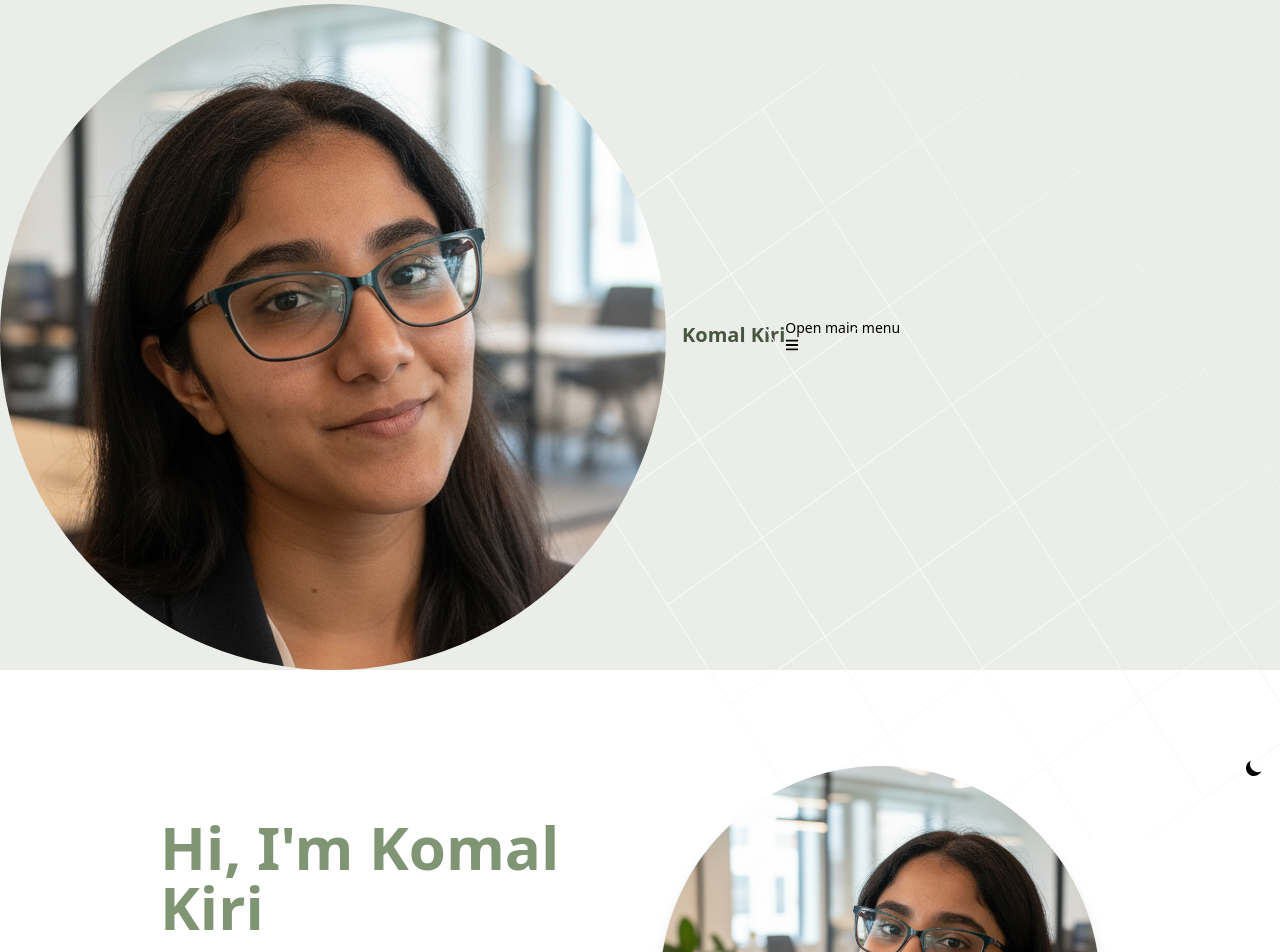
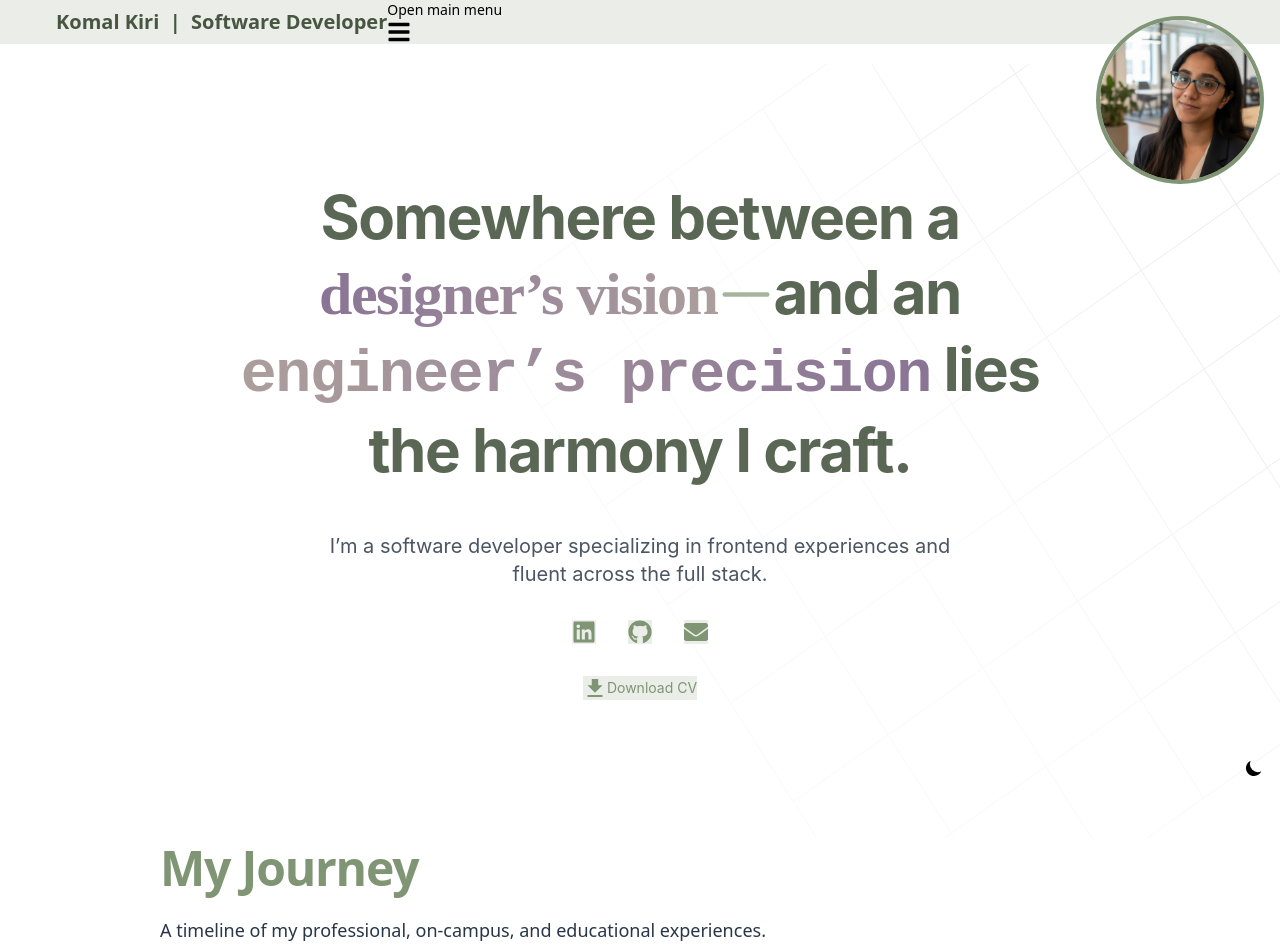
Before and after one commit to Komal-7/kk-portfolio, a Next.js app: page / in a window 1280 px wide. Shown: the top 952 px of the page. Built offline with nearby package versions, Linux system fonts and the light colour scheme.

Commit message:
Finalized & Updated Home page

```diff
--- a/app/page.tsx
+++ b/app/page.tsx
@@ -25,6 +25,17 @@ export default function Home() {
           />
         </div>
       </div>
+      <div className="fixed top-4 right-4 z-15">
+      <div className="relative w-24 h-24 md:w-42 md:h-42 rounded-full overflow-hidden border-4 border-[#7F9574] dark:border-[#039275]">
+        <Image
+          src="/avatar-full.png"
+          alt="John Doe's profile picture"
+          fill
+          className="object-cover"
+          priority
+        />
+      </div>
+      </div>
       <div className="absolute bottom-4 right-4">
         <DarkThemeToggle />
       </div>
--- a/components/About.tsx
+++ b/components/About.tsx
@@ -1,34 +1,97 @@
-import Image from "next/image";
+"use client";
+
+import { Button } from "flowbite-react";
+import { motion } from "framer-motion";
+import { FaGithub, FaLinkedin, FaEnvelope } from "react-icons/fa";
+import { IoMdDownload } from "react-icons/io";
 
 export default function About() {
   return (
-    <section
-      id="about"
-      className="flex flex-col md:flex-row items-center py-24 px-8 md:px-40 text-white scroll-mt-20"
-    >
+    <section className="min-h-screen flex items-center justify-center font-[Inter,sans-serif] px-4">
+      <div className="text-center p-4 max-w-4xl mx-auto z-5">
 
-      <div className="md:w-1/2 space-y-6 text-center md:text-left z-100">
-        <h1 className="text-4xl md:text-6xl font-bold text-[#7F9574] dark:text-[#039275]">
-          Hi, I'm Komal Kiri
+        <h1 className="text-3xl md:text-5xl lg:text-6xl font-bold leading-tight px-4 pb-3 pt-6 tracking-tight text-[#485641] dark:text-gray-300">
+          <span className="text-[#485641]/90 dark:text-gray-400">
+            Somewhere between a{" "}
+          </span>
+
+          {/* Designer text — 4-color animated gradient */}
+          <motion.span
+            className="font-[Playfair_Display,serif] text-transparent bg-clip-text bg-gradient-to-r from-[#8A7495] via-[#B5A99E] to-[#8FC375]
+    dark:from-[#039275] dark:via-[#04AC8A] dark:via-[#609454] dark:to-[#079C7E]"
+            animate={{
+              backgroundPosition: ["0% 50%", "100% 50%", "0% 50%"],
+            }}
+            transition={{
+              duration: 6,
+              ease: "easeInOut",
+              repeat: Infinity,
+            }}
+            style={{ backgroundSize: "250% 250%" }}
+          >
+            designer’s vision
+          </motion.span>
+
+          {/* Connector animation */}
+          <motion.span
+            className="inline-block mx-2 h-1 w-10 align-middle bg-[#7F9574]/70 dark:bg-[#04AC8A]/70 rounded-full"
+            animate={{
+              y: [0, -4, 0],
+              scale: [1, 1.2, 1],
+            }}
+            transition={{
+              duration: 1.8,
+              ease: "easeInOut",
+              repeat: Infinity,
+            }}
+          />
+
+          <span className="text-[#485641]/90 dark:text-gray-400">and an </span>
+
+          {/* Engineer text — same gradient reversed */}
+          <motion.span
+            className="font-[Roboto_Mono,monospace] text-transparent bg-clip-text bg-gradient-to-r from-[#8FC375] via-[#B5A99E] to-[#8A7495]
+    dark:from-[#079C7E] dark:via-[#609454] dark:via-[#04AC8A] dark:to-[#039275]"
+            animate={{
+              backgroundPosition: ["100% 50%", "0% 50%", "100% 50%"],
+            }}
+            transition={{
+              duration: 6,
+              ease: "easeInOut",
+              repeat: Infinity,
+            }}
+            style={{ backgroundSize: "250% 250%" }}
+          >
+            engineer’s precision
+          </motion.span>
+
+          <span className="text-[#485641]/90 dark:text-gray-400">
+            {" "}
+            lies the harmony I craft.
+          </span>
         </h1>
-        <p className="text-lg md:text-xl text-[#283648] dark:text-gray-300 leading-relaxed">
-          I’m a software developer passionate about building modern web
-          applications with React, Next.js, and Tailwind CSS. I love creating
-          clean, responsive interfaces and exploring new technologies that make
-          development faster and more enjoyable.
+
+        <p className="mt-8 text-lg md:text-xl text-gray-600 dark:text-gray-400 max-w-2xl mx-auto">
+          I’m a software developer specializing in frontend experiences and fluent across the full stack.
         </p>
-      </div>
 
+        <div className="mt-8 flex justify-center gap-8">
+            <Button className="bg-[#EAEDE8] text-[#7F9574] hover:bg-[#D0D7CB] dark:bg-[#1F2937] dark:text-[#039275] dark:hover:bg-[#41536d]">
+                <FaLinkedin className="h-6 w-6" />
+            </Button>
+            <Button className="bg-[#EAEDE8] text-[#7F9574] hover:bg-[#D0D7CB] dark:bg-[#1F2937] dark:text-[#039275] dark:hover:bg-[#41536d]">
+                <FaGithub className="h-6 w-6" />
+            </Button>
+            <Button className="bg-[#EAEDE8] text-[#7F9574] hover:bg-[#D0D7CB] dark:bg-[#1F2937] dark:text-[#039275] dark:hover:bg-[#41536d]">
+                <FaEnvelope className="h-6 w-6" />
+            </Button>
+        </div>
 
-      <div className="mt-10 md:mt-0 md:w-1/2 flex justify-center z-100">
-        <div className="w-100 h-100 md:w-110 md:h-110 rounded-full overflow-hidden shadow-lg shadow-[#283648]/20 dark:shadow-[#06AE92]/20">
-          <Image
-            src="/avatar-full.png"
-            alt="Komal Kiri"
-            width={600}
-            height={600}
-            className="object-cover w-full h-full"
-          />
+        <div className="mt-8 mb-8 flex justify-center">
+            <Button className="bg-[#EAEDE8] text-[#7F9574] hover:bg-[#D0D7CB] dark:bg-[#1F2937] dark:text-[#039275] dark:hover:bg-[#41536d]">
+                <IoMdDownload className="h-6 w-6" />
+                Download CV
+            </Button>
         </div>
       </div>
     </section>
--- a/components/MyNavbar.tsx
+++ b/components/MyNavbar.tsx
@@ -4,23 +4,19 @@ import Link from "next/link";
 
 export function MyNavbar() {
   return (
-    <Navbar fluid rounded className="bg-[#EAEDE8]">
-      <NavbarBrand className="gap-4">
-        <div className="flex flex-wrap mt-1">
-          <Avatar img="/avatar.png" alt="avatar of KK" rounded />
-        </div>
-        <span className="self-center whitespace-nowrap text-xl font-semibold text-[#485641] dark:text-white">Komal Kiri</span>
+    <Navbar fluid rounded className="bg-[#EAEDE8] sticky top-0 z-10">
+      <NavbarBrand className="gap-4 pl-14 h-8">
+        <span className="self-center whitespace-nowrap text-xl font-semibold text-[#485641] dark:text-white">Komal Kiri &nbsp;|&nbsp; Software Developer</span>
       </NavbarBrand>
       <NavbarToggle />
-      <NavbarCollapse>
-        <NavbarLink href="#about" active className="!pb-0.5 !text-[#485641] dark:!text-white shadow-lg shadow-[#283648]/20 dark:shadow-[#06AE92]/20">
-          About
+      <NavbarCollapse className="pr-48">
+        <NavbarLink href="#home" active className="!pb-0.5 !text-[#485641] dark:!text-white shadow-none shadow-[0_6px_4px_-4px_rgba(40,54,72,0.25)] dark:shadow-[0_6px_4px_-4px_rgba(6,174,146,0.25)]">
+          Home
         </NavbarLink>
         <NavbarLink href="#journey">
           Journey
         </NavbarLink>
-        <NavbarLink href="#">Services</NavbarLink>
-        <NavbarLink href="#">Pricing</NavbarLink>
+        <NavbarLink href="#">Projects</NavbarLink>
         <NavbarLink href="#">Contact</NavbarLink>
       </NavbarCollapse>
     </Navbar>
--- a/package.json
+++ b/package.json
@@ -12,6 +12,7 @@
   },
   "dependencies": {
     "flowbite-react": "^0.12.4",
+    "framer-motion": "^12.23.24",
     "next": "^15.4.2",
     "react": "^19.1.0",
     "react-dom": "^19.1.0",
```
Also changed, not shown: 1 other file (tests, documents, lock files or other folders).
